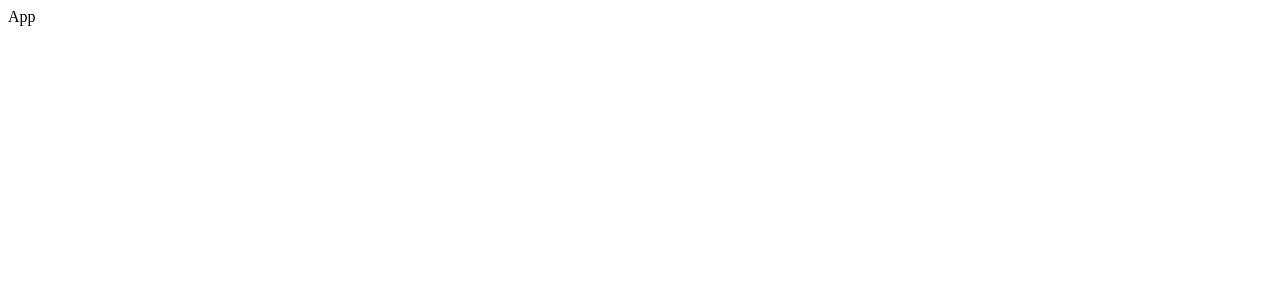
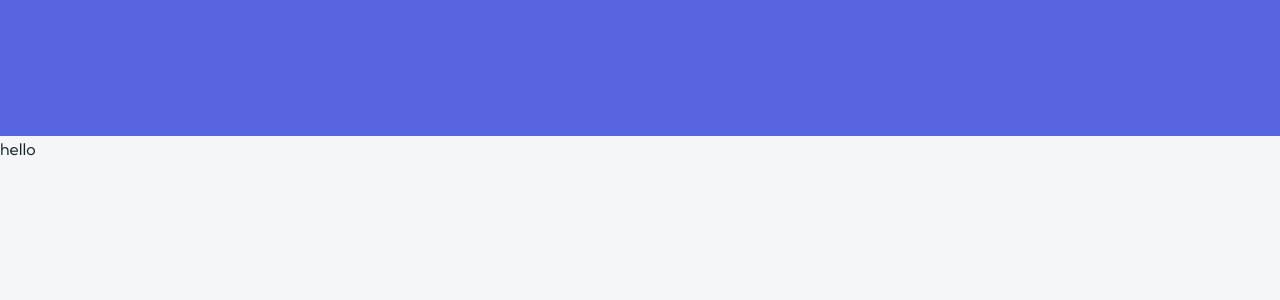
Before and after one commit to dvcolin/frontend-mentor-devjobs-web-app, a React (Create React App) app: page / in a window 1280 px wide. Shown: the top 300 px of the page. Built offline with nearby package versions, Linux system fonts and the light colour scheme.

Commit message:
set up design system

```diff
--- a/package.json
+++ b/package.json
@@ -13,6 +13,7 @@
     "react": "^17.0.2",
     "react-dom": "^17.0.2",
     "react-scripts": "5.0.0",
+    "styled-components": "^5.3.3",
     "typescript": "^4.5.4",
     "web-vitals": "^2.1.2"
   },
@@ -39,5 +40,8 @@
       "last 1 firefox version",
       "last 1 safari version"
     ]
+  },
+  "devDependencies": {
+    "@types/styled-components": "^5.1.18"
   }
 }
--- a/public/index.html
+++ b/public/index.html
@@ -24,6 +24,12 @@
       work correctly both with client-side routing and a non-root public URL.
       Learn how to configure a non-root public URL by running `npm run build`.
     -->
+    <link rel="preconnect" href="https://fonts.googleapis.com" />
+    <link rel="preconnect" href="https://fonts.gstatic.com" crossorigin />
+    <link
+      href="https://fonts.googleapis.com/css2?family=Kumbh+Sans:wght@400;700&display=swap"
+      rel="stylesheet"
+    />
     <title>React App</title>
   </head>
   <body>
--- a/src/App.tsx
+++ b/src/App.tsx
@@ -1,5 +1,11 @@
+import Layout from "./components/layout/Layout";
+
 const App = () => {
-  return <div>App</div>;
+  return (
+    <Layout>
+      <div>hello</div>
+    </Layout>
+  );
 };
 
 export default App;
--- /dev/null
+++ b/src/components/layout/Header.tsx
@@ -0,0 +1,12 @@
+import styled from "styled-components";
+
+const StyledHeader = styled.header`
+  height: 13.6rem;
+  background-color: ${(props) => props.theme.colors.primary.violet};
+`;
+
+const Header = () => {
+  return <StyledHeader></StyledHeader>;
+};
+
+export default Header;
--- /dev/null
+++ b/src/components/layout/Layout.tsx
@@ -0,0 +1,16 @@
+import Header from "./Header";
+
+interface LayoutProps {
+  children: React.ReactNode;
+}
+
+const Layout = ({ children }: LayoutProps) => {
+  return (
+    <>
+      <Header />
+      {children}
+    </>
+  );
+};
+
+export default Layout;
--- a/src/index.tsx
+++ b/src/index.tsx
@@ -1,11 +1,14 @@
 import React from "react";
 import ReactDOM from "react-dom";
+import Theme from "./theme";
 import App from "./App";
 import reportWebVitals from "./reportWebVitals";
 
 ReactDOM.render(
   <React.StrictMode>
-    <App />
+    <Theme>
+      <App />
+    </Theme>
   </React.StrictMode>,
   document.getElementById("root")
 );
--- /dev/null
+++ b/src/theme/GlobalStyles.tsx
@@ -0,0 +1,22 @@
+import { createGlobalStyle } from "styled-components";
+
+const GlobalStyles = createGlobalStyle`
+    *, *::before, *::after {
+        margin: 0;
+        padding: 0;
+        box-sizing: inherit;
+    }
+    html {
+        font-size: 62.5%;
+    }
+    body {
+        box-sizing: border-box;
+        font-family: ${(props) => props.theme.fonts.body};
+        font-size: ${(props) => props.theme.fontSizes.body.base};
+        font-weight: ${(props) => props.theme.fontWeights.body};
+        line-height: ${(props) => props.theme.lineHeights.body};
+        background-color: ${(props) => props.theme.colors.secondary.lightGray};
+        color: ${(props) => props.theme.colors.primary.veryDarkBlue};    }
+`;
+
+export default GlobalStyles;
--- /dev/null
+++ b/src/theme/index.tsx
@@ -0,0 +1,72 @@
+import { ThemeProvider, DefaultTheme } from "styled-components";
+import GlobalStyles from "./GlobalStyles";
+
+const theme: DefaultTheme = {
+  breakpoints: {
+    tabletPortrait: "37.5em",
+    tabletLandscape: "48em",
+    desktop: "62em",
+  },
+  fonts: {
+    body: "'Kumbh Sans', sans-serif",
+  },
+  fontSizes: {
+    h1: {
+      base: "2rem",
+      tablet: "2.8rem",
+    },
+    h2: {
+      base: "2rem",
+      tablet: "2.4rem",
+    },
+    h3: {
+      base: "2rem",
+    },
+    h4: {
+      base: "1.4rem",
+    },
+    body: {
+      base: "1.6rem",
+    },
+  },
+  lineHeights: {
+    h1: 1.2,
+    h2: 1.2,
+    h3: 1.2,
+    h4: 1.28,
+    body: 1.625,
+  },
+  fontWeights: {
+    body: 400,
+    bold: 700,
+  },
+  colors: {
+    primary: {
+      violet: "#5964E0",
+      lightViolet: "#939BF4",
+      veryDarkBlue: "#19202D",
+      midnight: "#121721",
+    },
+    secondary: {
+      white: "#FFFFFF",
+      lightGray: "#F4F6F8",
+      gray: "#9DAEC2",
+      darkGray: "#6E8098",
+    },
+  },
+};
+
+interface ThemeProps {
+  children: React.ReactNode;
+}
+
+const Theme = ({ children }: ThemeProps) => {
+  return (
+    <ThemeProvider theme={theme}>
+      <GlobalStyles />
+      {children}
+    </ThemeProvider>
+  );
+};
+
+export default Theme;
```
Also changed, not shown: src/theme/styled.d.ts (added, +58 -0 lines), 1 other file (tests, documents, lock files or other folders).
